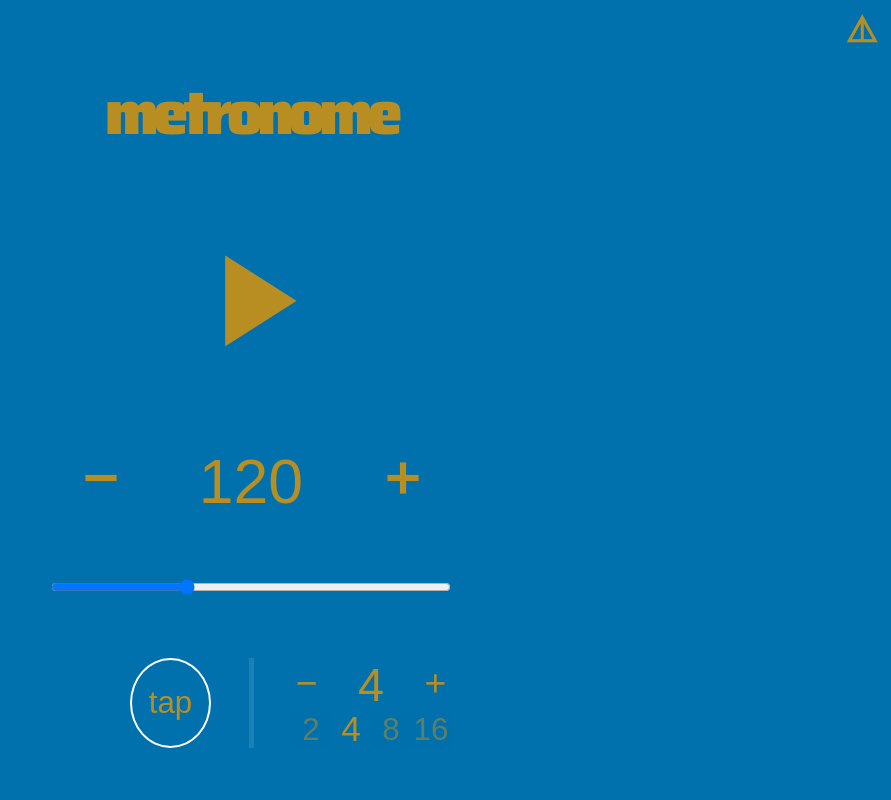
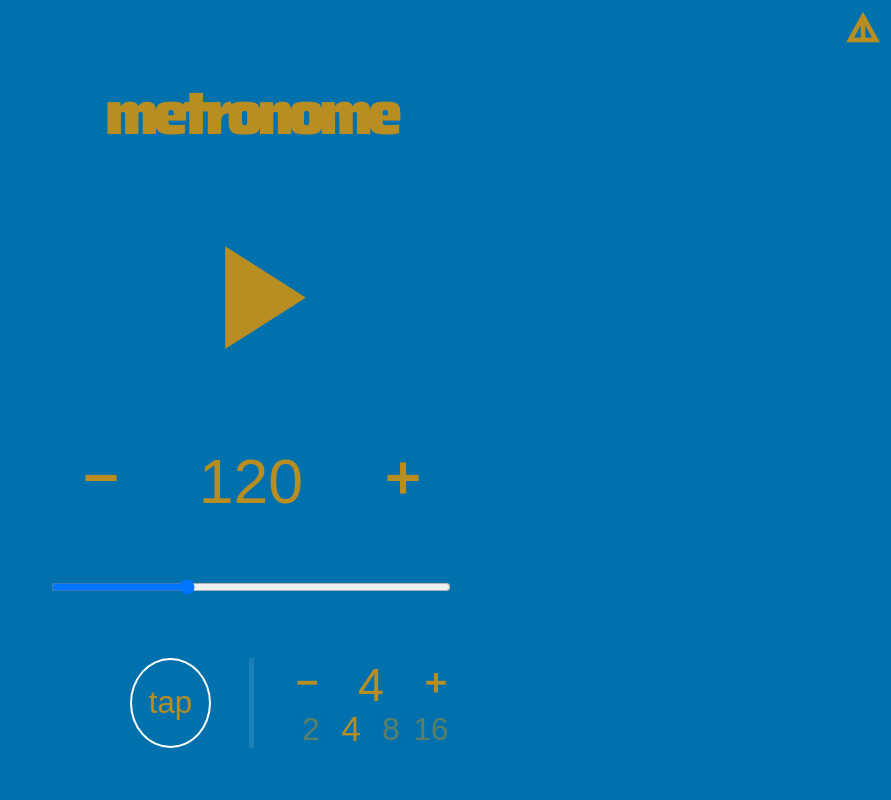
Before and after one commit to alanpaulprice/metronome, a React (Create React App) app: page / in a window 1280 px wide. Shown: the top 800 px of the page, without its empty margins (389-1280 px from the left). Built offline with nearby package versions, Linux system fonts and the light colour scheme; no server answers.

Commit message:
Icon: added optional and default fontWeight prop

```diff
--- a/src/elements/Icon.js
+++ b/src/elements/Icon.js
@@ -7,6 +7,7 @@ const IconComponent = props => (
 
 const Icon = styled(IconComponent)`
 ${props => props.fontSize && `font-size: ${props.fontSize};`}
+font-weight: ${props => props.fontWeight || '900'};
 ${props => props.fontWeight && `font-weight: ${props.fontWeight};`}
 color: ${props => props.color || props.theme.fg || 'black'};
 ${props => props.opacity && `opacity: ${props.opacity};`}
```
